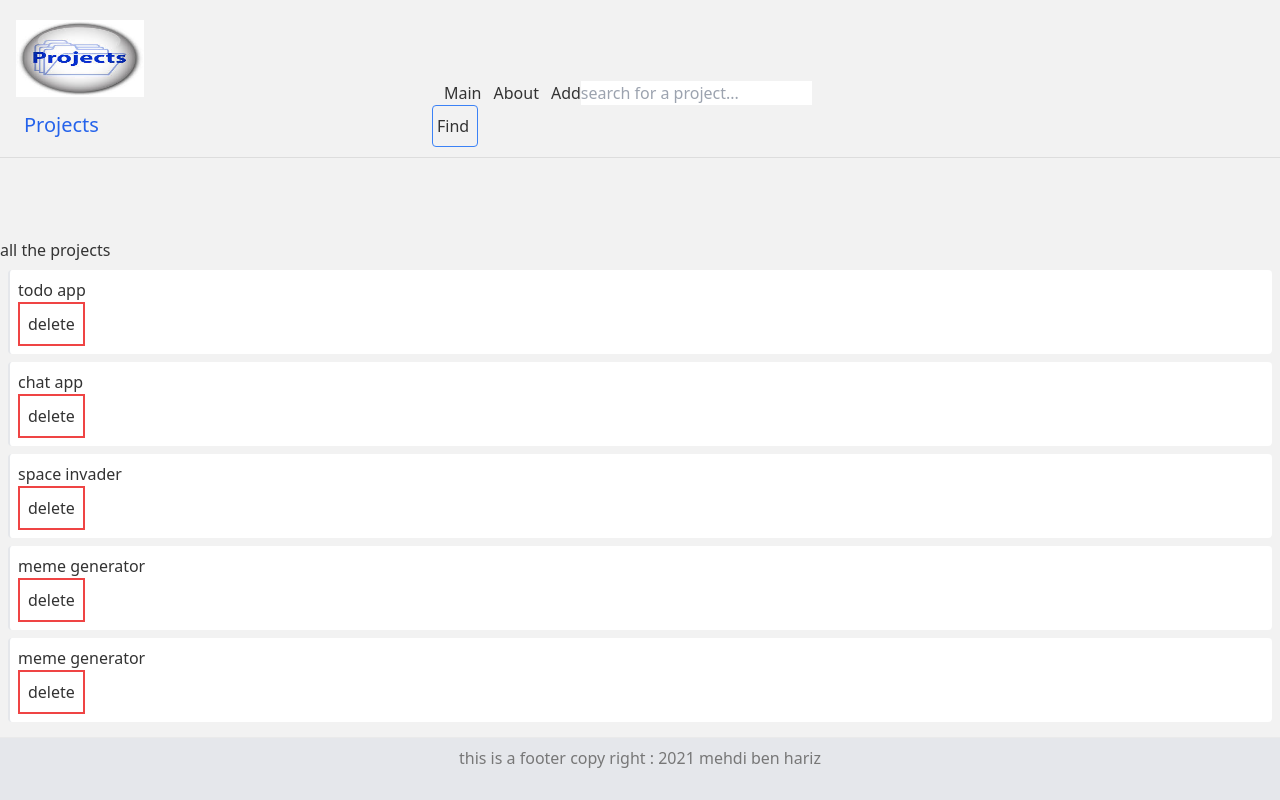
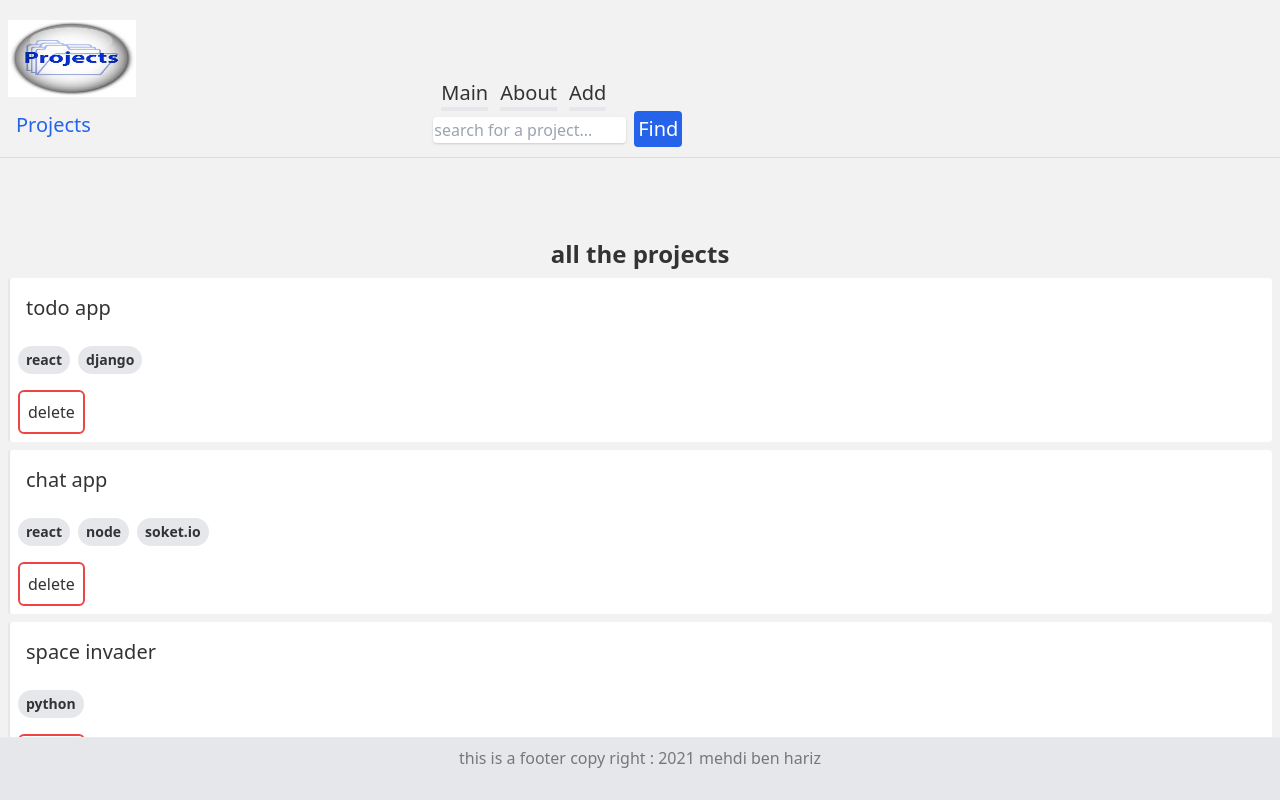
Before and after one commit to mehdi-benhariz/Next-Projects_manager, a Next.js app: page / in a window 1280 px wide. Shown: the top 800 px of the page. Built offline with nearby package versions, Linux system fonts and the light colour scheme; data requests are answered from the project's data file.

Commit message:
fixing design and styling

```diff
--- a/comps/Footer.js
+++ b/comps/Footer.js
@@ -3,7 +3,7 @@ import styles from '../styles/Main.module.css'
 
 const Footer = () => {
     return (
-        <footer className="bg-gray-200 text-dark mt-10 pt-2 inset-x-0
+        <footer className="bg-gray-200 text-dark mt-12 pt-2 inset-x-0
          bottom-0 flex items-center justify-center  fixed" >
             this is a footer copy right : 2021 mehdi ben hariz
         </footer>
--- a/comps/NavBar.js
+++ b/comps/NavBar.js
@@ -9,21 +9,43 @@ const NavBar = () => {
 
     //getting the search result
     return (
-        <nav class="grid sm:grid-cols-3 sm:h-full px-4 " >
+        <nav class="grid sm:grid-cols-3 sm:h-full px-2 " >
             <div className="logo">
                 <Image src="/projects.jpg" width={128} height={77}  />
             <h1 class=" text-xl text-blue-600 font-medium hover:bg-blue-600 hover:text-white
             p-2 rounded transition ease-linear duration-500" >Projects</h1>
             </div>
             <div class="left-0 " >
-            <Link href="/" class="inline-block " ><a>Main</a></Link>
-            <Link href="/about" class="inline-block " ><a>About</a></Link>
-            <Link href="/add" class="inline-block " ><a>Add</a></Link>
-            <input placeholder="search for a project..." onChange={(e)=>setsearch(e.target.value)} />
-            <button class="border border-blue-500 p-2 rounded pl-1" onClick={()=>  router.push({
-            pathname: '/',
-            query: { search: search }
-        })      } >Find</button>
+            <Link href="/"><a
+             class="inline-block border-b-4 hover:border-blue-500 text-xl font-medium
+             transition ease-linear duration-300 "
+            >Main</a></Link>
+            <Link href="/about"><a
+            class="inline-block border-b-4 hover:border-blue-500 text-xl font-medium
+            transition ease-linear duration-300 "
+            >About</a></Link>
+            <Link href="/create" ><a
+            class="inline-block border-b-4 rounded-sm hover:border-blue-500 text-xl font-medium
+            transition ease-linear duration-300 "
+            >Add</a></Link>
+
+            <form class="inline-block pl-1" >
+            <input placeholder="search for a project..." onChange={(e)=>{setsearch(e.target.value)}}
+            class="border border-transparent focus:outline-none focus:ring-2 focus:ring-blue-600
+            focus:border-transparent  shadow appearance-none  rounded w-2/3 mr-2 text-grey-darker"/>
+  <button class="bg-blue-600 hover:bg-blue-700 focus:outline-none focus:ring-2 focus:ring-blue-600 focus:ring-opacity-50
+    text-white  rounded font-meduim p-1 text-xl"
+    onClick={()=>  {
+        console.log({search})
+        router.push({
+    pathname: '/',
+    query: { search: search }
+})
+setsearch('')}
+} >
+Find  </button>
+            </form>
+
             </div>
 
         </nav>
--- a/comps/Project.js
+++ b/comps/Project.js
@@ -1,15 +1,30 @@
 import Link from "next/link";
 
-const Project = ({name,id}) => {
+const Project = ({project}) => {
+
+    const {name,id,stacks} = project;
+
     return (
-        <Link  href={`projects/${id}`}>
         <div class="bg-white rounded hover:shadow p-2 m-2 border-l-2
          hover:border-blue-600 " >
-           <h2>{name} </h2>
+        <Link  href={`projects/${id}`}>
+           <h2 class="text-xl hover:bg-gray-500 hover:text-white
+            p-2 rounded transition ease-linear duration-500" >{name} </h2>
+           </Link>
+
+           <div class='my-3 flex flex-wrap -m-1'>
+               {stacks.map((s,i)=>{
+                   return (
+                    <span key={i} class="m-1 bg-gray-200 hover:bg-gray-300 rounded-full px-2 font-bold
+                    text-sm leading-loose cursor-pointer" >{s} </span>
+                   )
+               })}
+
+            </div>
            <button onClick={()=> handleDelete(id)}
-            class="p-2 hover:bg-red-500 border-2 border-red-500 hover:text-white" >delete</button>
+            class="p-2 hover:bg-red-500 border-2 border-red-500 hover:text-white
+            transition ease-linear duration-500 rounded-md" >delete</button>
         </div>
-        </Link>
 
     );
 }
@@ -17,7 +32,6 @@ const Project = ({name,id}) => {
 export default Project;
 
 const handleDelete=async(id)=>{
-    const res= await fetch('http://localhost:3001/projects/'+id,{method:'DELETE'})
+    await fetch('http://localhost:3001/projects/'+id,{method:'DELETE'})
 
-    console.log(res)
  }
--- /dev/null
+++ b/pages/create.js
@@ -0,0 +1,9 @@
+const Create = () => {
+    return (
+        <div>
+            this a create page
+        </div>
+      );
+}
+
+export default Create;
--- a/pages/index.js
+++ b/pages/index.js
@@ -8,17 +8,19 @@ const [data, setdata] = useState([]);
 
   const router = useRouter()
   const {search}= router.query;
-   if(search){
+ console.log(search)
+  if(search){
   fetch(`http://localhost:3001/projects?q=${search}`)
   .then((res)=>res.json())
   .then((data)=>{
     setdata(data)
   });
+  console.log({data})
     return (
       <div>
-    {data.map(({id,name})=>{
+    {data.map((p)=>{
       return(
-<Project key={id} id={id} name={name} />
+<Project key={p.id} project={p} />
       )
       })}
       </div>)
@@ -29,11 +31,11 @@ const [data, setdata] = useState([]);
    <Head>
      <title>Project List |main </title>
    </Head>
-   <div>
-     <h3>all the projects</h3>
-     {projects.map(({id,name})=>{
+   <div class="pb-12" >
+     <h3 class="flex items-center justify-center text-2xl font-bold" >all the projects</h3>
+     {projects.map((p)=>{
        return(
-         <Project key={id} name={name} id={id}  />
+         <Project key={p.id} project={p}  />
        )
      })}
    </div>
@@ -42,7 +44,7 @@ const [data, setdata] = useState([]);
 }
 
 export const  getStaticProps=async()=> {
-  const base_url = `http://localhost:3001/projects?q=`;
+  const base_url = `http://localhost:3001/projects`;
 
   const res = await fetch(`${base_url}`);
   const data = await res.json()
--- a/projects.json
+++ b/projects.json
@@ -3,27 +3,29 @@
     {
       "id": "1",
       "name": "todo app",
-      "type": "None"
+      "type": "None",
+      "stacks":["react","django"]
     },
     {
       "id": "2",
       "name": "chat app",
-      "type": "Glazed"
+      "type": "Glazed",
+      "stacks":["react","node","soket.io"]
+
     },
     {
       "id": "3",
       "name": "space invader",
-      "type": "Chocolate"
+      "type": "Chocolate",
+      "stacks":["python"]
+
     },
     {
       "id": "4",
       "name": "meme generator",
-      "type": "Maple"
-    },
-    {
-      "id": "8",
-      "name": "meme generator",
-      "type": "Maple"
+      "type": "Maple",
+      "stacks":["react"]
+
     }
   ]
 }
```
